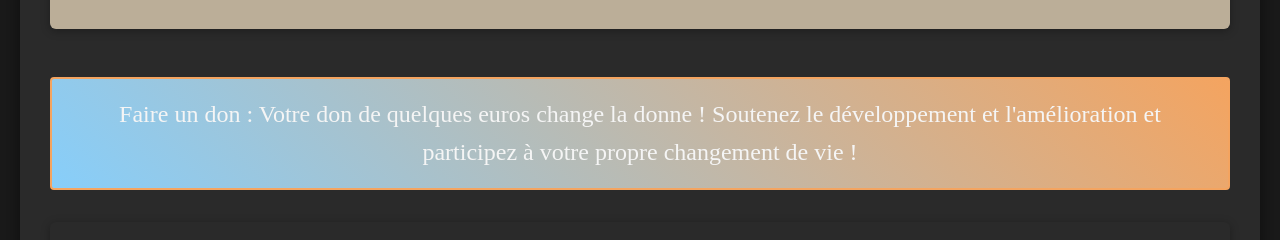
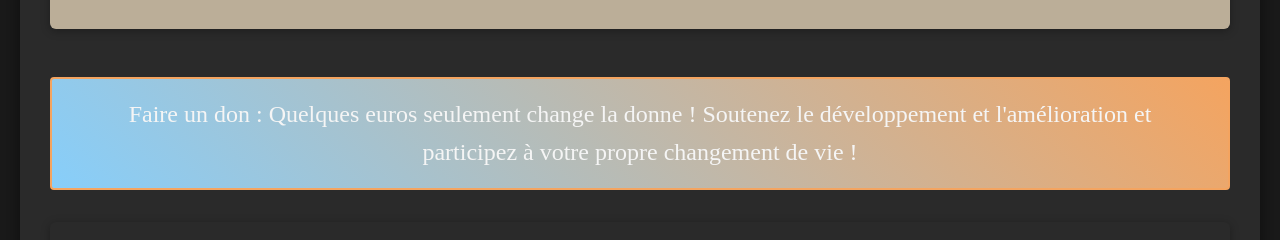
Before and after one commit to ClairVoyanceMedium/Comment-gagner-au-loto.github.io, a plain HTML site: page index.html in a window 1280 px wide. Shown: the part 1473-1713 px from the top of the page. Drawn offline with Linux system fonts and the light colour scheme; a web font is replaced by a local one.

Commit message:
Update index.html

```diff
--- a/index.html
+++ b/index.html
@@ -557,7 +557,7 @@
         <button class="btn" onclick="getAdvancedPredictions(); trackClick('Generate_Grid')" aria-label="Générer une nouvelle grille">Générer une nouvelle grille de Loto gagnante</button>
       </section>
 
-      <a href="https://buy.stripe.com/aEU3cAgDOeXl7SMbK3" class="don-btn" target="_blank" rel="noopener noreferrer" onclick="trackClick('Donation_Bottom')" aria-label="Faire un don">Faire un don : Votre don de quelques euros change la donne ! Soutenez le développement et l'amélioration et participez à votre propre changement de vie !</a>
+      <a href="https://buy.stripe.com/aEU3cAgDOeXl7SMbK3" class="don-btn" target="_blank" rel="noopener noreferrer" onclick="trackClick('Donation_Bottom')" aria-label="Faire un don">Faire un don : Quelques euros seulement change la donne ! Soutenez le développement et l'amélioration et participez à votre propre changement de vie !</a>
 
       <section class="subscribe-section" id="subscribeSection" loading="lazy">
         <h2>Recevez des grilles exclusives directement dans votre boite mail</h2>
```
